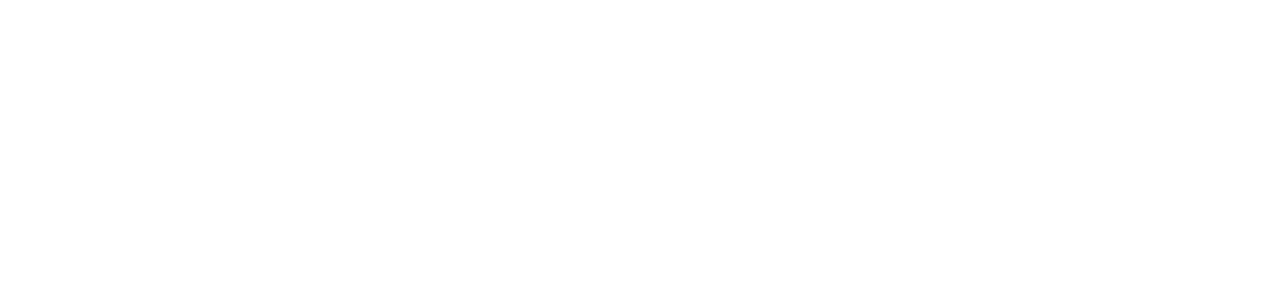
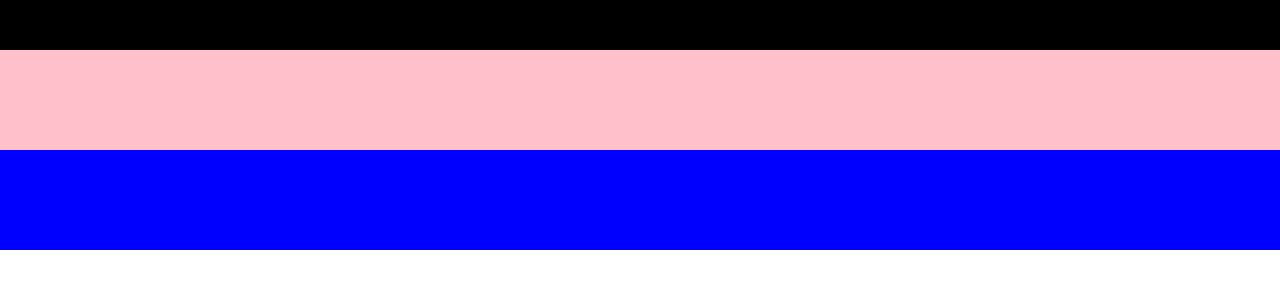
Before and after one commit to CodeDDAGGI/project-A, a React (Create React App) app in the folder miniproject-front/: page /news/test in a window 1280 px wide. Before the commit this address had no page. Shown: the top 300 px of the page. Built offline with nearby package versions, Linux system fonts and the light colour scheme; the HTML template or start-up script is replaced by a standard one; what quill-image-resize would draw is missing.

Commit message:
gyeolhwi main 땡기기 전 merge

```diff
--- a/miniproject-front/src/App.js
+++ b/miniproject-front/src/App.js
@@ -10,6 +10,7 @@
 import HomePageLayout from './components/HomePageLayout/HomePageLayout';
 import SignupPage from './pages/SignupPage/SignupPage';
 import WritePage from './pages/News/WritePage/WritePage';
+import TestPage from './pages/News/WritePage/TestPage';
 
 function App() {
   return (
@@ -23,7 +24,8 @@
           <Route path="/login" element={<LoginPage />} />
           <Route path="/register" element={<RegisterPage />} />
           {/* 뉴스페이지 */}
-            <Route path='/news/write' element={<WritePage />} />
+          <Route path='/news/write' element={<WritePage />} />
+          <Route path='/news/test' element={<TestPage />} />
         </Routes>
       </MainLayout>
       <Footer />
--- /dev/null
+++ b/miniproject-front/src/pages/News/WritePage/TestPage.jsx
@@ -0,0 +1,59 @@
+import { css } from '@emotion/react';
+import React from 'react';
+/** @jsxImportSource @emotion/react */
+
+const layout = css`
+    width: 100%;
+    display: flex;
+    flex-direction: column;
+`;
+const header = css`
+    width: 100%;
+    height: 50px;
+    background-color: black;
+`;
+const body = css`
+    width:100%;
+    height: 100px;
+    background-color: pink;
+`;
+const footer = css`
+    width:100%;
+    height: 100px;
+    background-color: blue;
+`;
+const hihi = css`
+    display: flex;
+    flex-direction: column;
+`;
+const hipi = css`
+    position: relative;
+    display: flex;
+    justify-content: flex-end;
+
+    & > div{
+        position: absolute;
+        bottom: 0;
+        right: 0;
+
+    }
+`;
+
+function TestPage(props) {
+    return (
+        <div css={layout}>
+            <div css={header}></div>
+            <div css={hihi}>
+                <div css={body}>
+
+                </div>
+                <div css={hipi}>
+                    <div>hi</div>
+                </div>
+            </div>
+            <div css={footer}></div>
+        </div >
+    );
+}
+
+export default TestPage;
```
